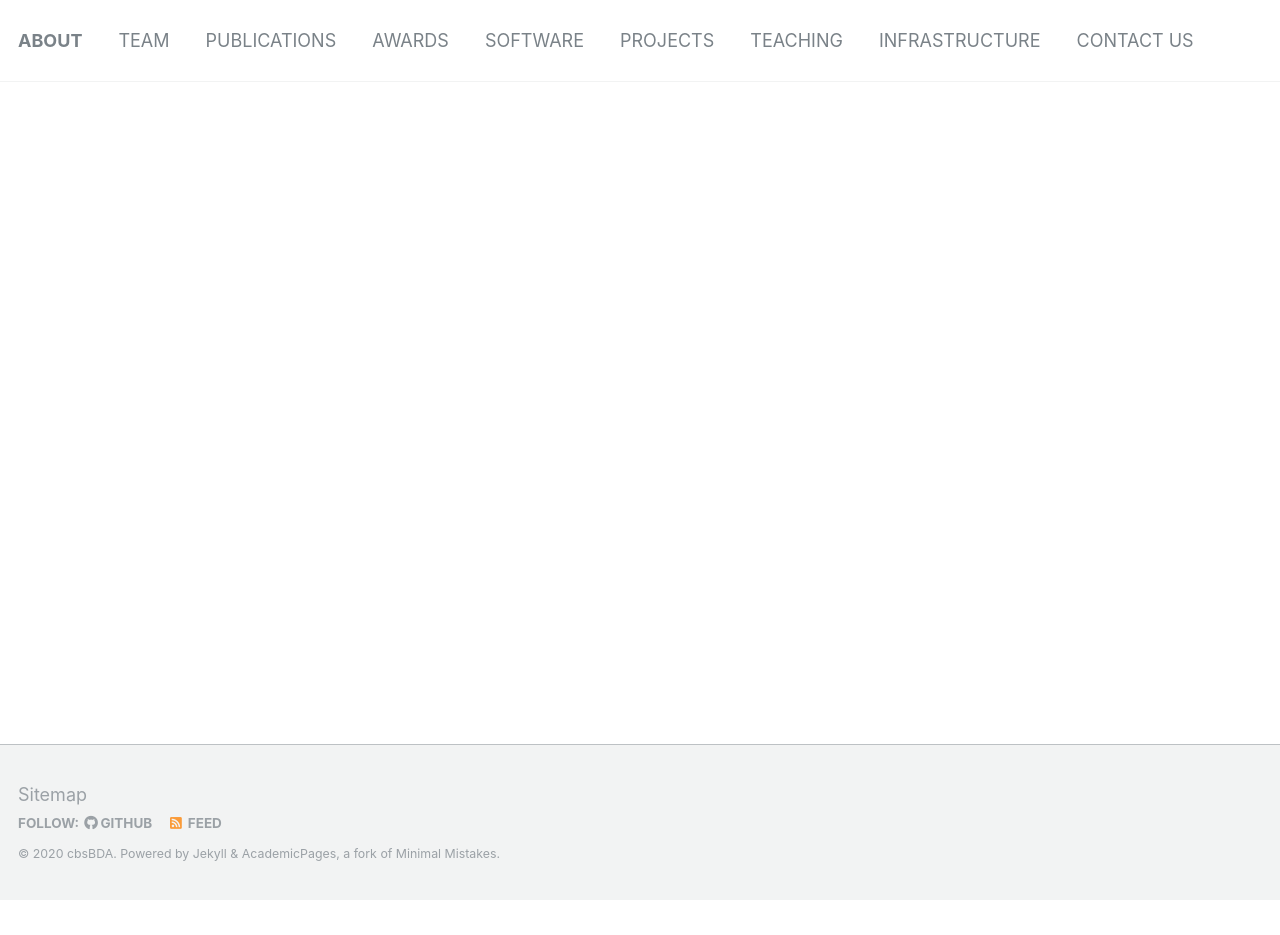
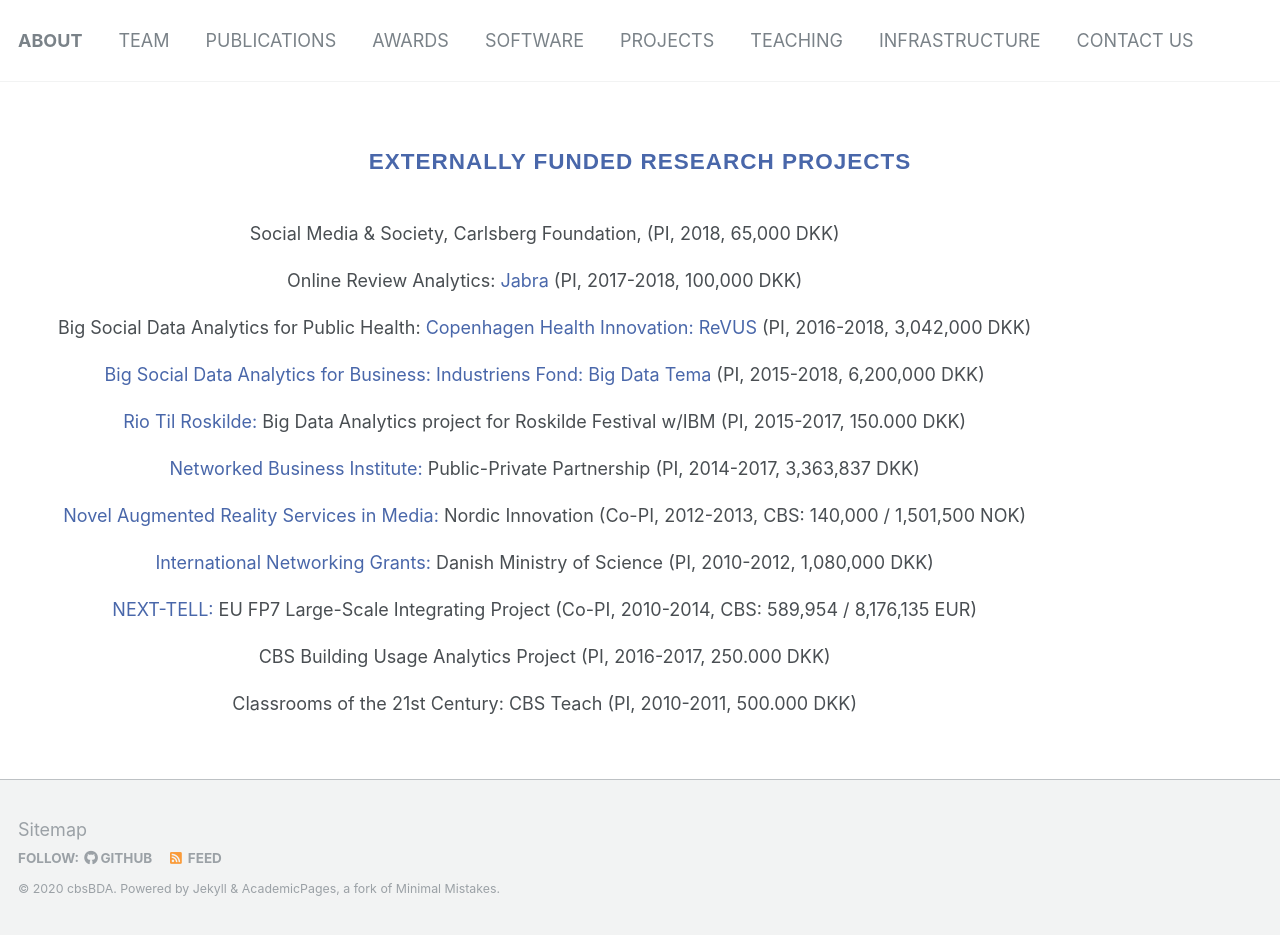
Before and after one commit to cbsBDA/cbsBDA-homepage, a Jekyll site: the page built from _pages/projects.md, in a window 1280 px wide. Built offline with Jekyll 4.4.1, drawn with Linux system fonts in a browser that asks for light colours; before the commit the page ends 900 px from its top, so only the background shows below that.

Commit message:
Update projects.md

```diff
--- a/_pages/projects.md
+++ b/_pages/projects.md
@@ -5,3 +5,51 @@ author_profile: true
 ---
 
 {% include base_path %}
+
+
+<!-- Section: about -->
+<section id="search" class="home-section text-center parallax-window bg2" data-parallax="scroll">
+  <div class="heading-about">
+    <div class="container">
+      <div class="row">
+        <div class="col-lg-8 col-lg-offset-2 m-auto">
+          <div class="wow bounceInDown" data-wow-delay="0.4s">
+            <div class="section-heading">
+              <h2 class="mb-0">EXTERNALLY FUNDED RESEARCH PROJECTS</h2>
+            </div>
+          </div>
+        </div>
+      </div>
+    </div>
+  </div>
+  <div class="container">
+    <div class="row">
+      <div class="col-lg-2 col-lg-offset-5"> <br>
+      </div>
+    </div>
+    <div class="row">
+      <div class="col-xs-12 col-sm-12 col-md-12">
+        <div class="wow bounceInUp" data-wow-delay="0.2s">
+          <div class="team">
+            <div class="inner">
+              <ul class="lists">
+                <li>Social Media & Society, Carlsberg Foundation, (PI, 2018, 65,000 DKK)</li>
+				<li>Online Review Analytics: <a href="https://www.jabra.dk/" target="blank">Jabra</a> (PI, 2017-2018, 100,000 DKK)</li>
+                <li>Big Social Data Analytics for Public Health: <a href="http://copenhagenhealthinnovation.dk/" target="blank">Copenhagen Health Innovation: ReVUS</a> (PI, 2016-2018,  3,042,000 DKK)</li>
+                <li><a href="http://cssl.cbs.dk/bigdata/" target="blank">Big Social Data Analytics for Business:</a> <a href="http://www.industriensfond.dk/data" target="blank">Industriens Fond: Big Data Tema</a> (PI, 2015-2018, 6,200,000 DKK)</li>
+				<li><a href="http://riotilroskilde.dk/" target="blank">Rio Til Roskilde:</a> Big Data Analytics project for Roskilde Festival w/IBM (PI, 2015-2017, 150.000 DKK)</li>
+                <li><a href="http://www.networkedbusiness.org/" target="blank">Networked Business Institute:</a> Public-Private Partnership (PI, 2014-2017, 3,363,837 DKK)</li>
+                <li><a href="http://www.vtt.fi/inf/pdf/technology/2013/T126.pdf" target="blank">Novel Augmented Reality Services in Media:</a> Nordic Innovation (Co-PI, 2012-2013, CBS: 140,000 / 1,501,500 NOK)</li>
+                <li><a href="http://www.cbs.dk/en/research/cbs-research-projects/research-projects-overview/8bfb0db2-6db3-4cd3-bfbd-c7545bbffd5f" target="blank">International Networking Grants:</a> Danish Ministry of Science (PI, 2010-2012, 1,080,000 DKK)</li>
+                <li><a href="http://www.next-tell.eu/" target="blank">NEXT-TELL:</a> EU FP7 Large-Scale Integrating Project (Co-PI, 2010-2014, CBS: 589,954 / 8,176,135 EUR)</li>
+				<li>CBS Building Usage Analytics Project (PI, 2016-2017, 250.000 DKK)</li>
+				<li>Classrooms of the 21st Century: CBS Teach (PI, 2010-2011, 500.000 DKK)</li>
+              </ul>
+            </div>
+          </div>
+        </div>
+      </div>
+    </div>
+  </div>
+</section>
+<!-- /Section: about -->
```
